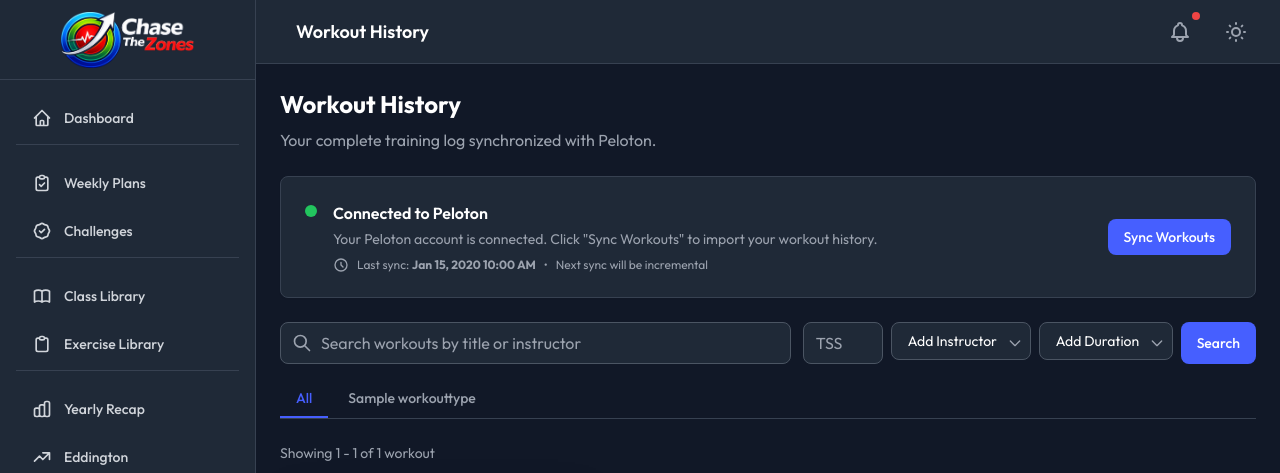
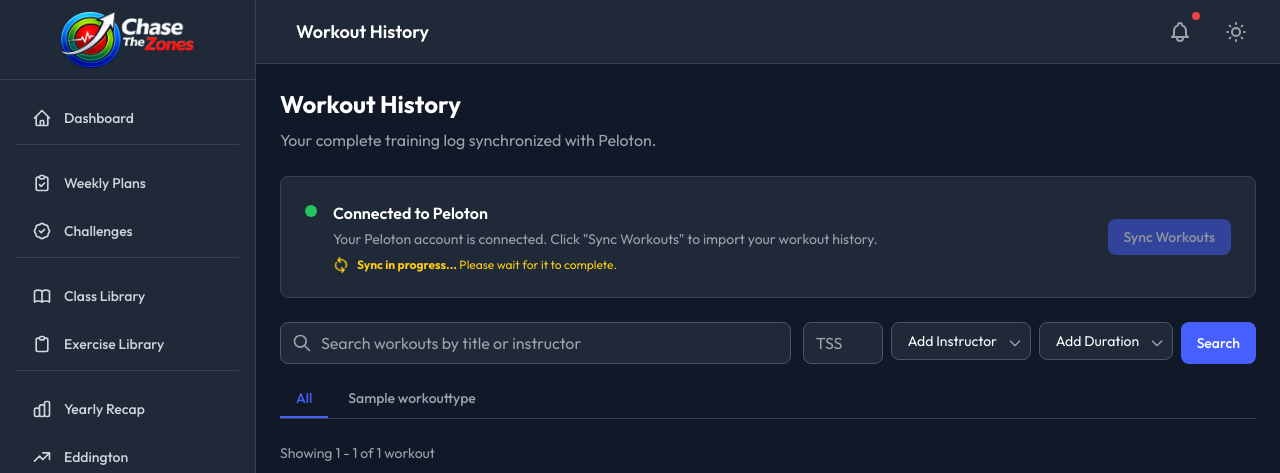
Before and after one commit to milleruk/baselayer, a Django app: page /workouts/ in a window 1280 px wide. Shown: the top 473 px of the page. Run offline with Django 4.2, Linux system fonts and the light colour scheme; a user stored in the database is signed in; tables that the repository leaves empty hold one stand-in row (values such as "Sample post"); data that the repository does not hold is empty; parts of the project's set-up code (start-up, migrations or seed data) failed here and were passed over; some libraries are stand-ins or nearby versions.

Commit message:
feat: Add sync status tracking and 60-minute cooldown period
- Add sync_in_progress, sync_started_at, and sync_cooldown_until fields to PelotonConnection
- Prevent multiple simultaneous syncs
- Implement 60-minute cooldown period after sync completion
- Update sync button UI to show status and disable during sync/cooldown
- Add status messages for sync in progress and cooldown periods
- Update sync_status endpoint to include sync state information
- Clear sync status on errors to prevent stuck states

Migration: peloton/migrations/0003_add_sync_status_tracking.py

```diff
--- a/peloton/models.py
+++ b/peloton/models.py
@@ -53,6 +53,12 @@ class PelotonConnection(models.Model):
     # Metadata
     is_active = models.BooleanField(default=True)
     last_sync_at = models.DateTimeField(blank=True, null=True)
+
+    # Sync status tracking
+    sync_in_progress = models.BooleanField(default=False, help_text="Whether a sync is currently in progress")
+    sync_started_at = models.DateTimeField(blank=True, null=True, help_text="When the current sync started")
+    sync_cooldown_until = models.DateTimeField(blank=True, null=True, help_text="When sync can be run again (60 min cooldown)")
+
     created_at = models.DateTimeField(auto_now_add=True)
     updated_at = models.DateTimeField(auto_now=True)
 
--- a/templates/workouts/history.html
+++ b/templates/workouts/history.html
@@ -21,7 +21,21 @@
           <div class="text-sm text-gray-600 dark:text-gray-400 mb-2">
             Your Peloton account is connected. Click "Sync Workouts" to import your workout history.
           </div>
-          {% if peloton_connection.last_sync_at %}
+          {% if sync_in_progress %}
+            <div class="flex items-center gap-2 text-xs text-yellow-600 dark:text-yellow-400">
+              <svg class="w-4 h-4 animate-spin" fill="none" stroke="currentColor" viewBox="0 0 24 24">
+                <path stroke-linecap="round" stroke-linejoin="round" stroke-width="2" d="M4 4v5h.582m15.356 2A8.001 8.001 0 004.582 9m0 0H9m11 11v-5h-.581m0 0a8.003 8.003 0 01-15.357-2m15.357 2H15"></path>
+              </svg>
+              <span><strong>Sync in progress...</strong> Please wait for it to complete.</span>
+            </div>
+          {% elif sync_cooldown_until %}
+            <div class="flex items-center gap-2 text-xs text-orange-600 dark:text-orange-400">
+              <svg class="w-4 h-4" fill="none" stroke="currentColor" viewBox="0 0 24 24">
+                <path stroke-linecap="round" stroke-linejoin="round" stroke-width="2" d="M12 8v4l3 3m6-3a9 9 0 11-18 0 9 9 0 0118 0z"></path>
+              </svg>
+              <span><strong>Sync on cooldown:</strong> Please wait {{ cooldown_remaining_minutes }} more minute{{ cooldown_remaining_minutes|pluralize }} before syncing again.</span>
+            </div>
+          {% elif peloton_connection.last_sync_at %}
             <div class="flex items-center gap-2 text-xs text-gray-500 dark:text-gray-400">
               <svg class="w-4 h-4" fill="none" stroke="currentColor" viewBox="0 0 24 24">
                 <path stroke-linecap="round" stroke-linejoin="round" stroke-width="2" d="M12 8v4l3 3m6-3a9 9 0 11-18 0 9 9 0 0118 0z"></path>
@@ -49,7 +63,7 @@
       </div>
       <form method="post" action="{% url 'workouts:sync' %}" id="sync-workouts-form">
         {% csrf_token %}
-        <button type="submit" id="sync-workouts-btn" class="px-4 py-2 text-sm font-medium text-white bg-primary hover:bg-primary-dark rounded-lg transition-colors disabled:opacity-50 disabled:cursor-not-allowed whitespace-nowrap">
+        <button type="submit" id="sync-workouts-btn" {% if not can_sync %}disabled{% endif %} class="px-4 py-2 text-sm font-medium text-white bg-primary hover:bg-primary-dark rounded-lg transition-colors disabled:opacity-50 disabled:cursor-not-allowed whitespace-nowrap">
           <span id="sync-btn-text">Sync Workouts</span>
           <span id="sync-btn-spinner" class="hidden inline-block ml-2">
             <svg class="animate-spin h-4 w-4 text-white" xmlns="http://www.w3.org/2000/svg" fill="none" viewBox="0 0 24 24">
@@ -736,6 +750,11 @@ document.addEventListener('DOMContentLoaded', function() {
     syncForm.addEventListener('submit', function(e) {
       e.preventDefault();
 
+      // Check if button is already disabled (sync in progress or cooldown)
+      if (syncBtn.disabled) {
+        return false;
+      }
+
       // Disable button and show spinner
       syncBtn.disabled = true;
       syncBtnText.textContent = 'Syncing...';
@@ -794,9 +813,18 @@ document.addEventListener('DOMContentLoaded', function() {
           } else if (data.status === 'error') {
             syncStatusMessage.textContent = data.message || 'Sync failed. Please try again.';
             syncStatusMessage.className = 'mt-2 text-sm text-red-600 dark:text-red-400';
-            syncBtn.disabled = false;
-            syncBtnText.textContent = 'Sync Workouts';
-            syncBtnSpinner.classList.add('hidden');
+            // Only re-enable button if error is not about sync in progress or cooldown
+            const errorMsg = (data.message || '').toLowerCase();
+            if (!errorMsg.includes('in progress') && !errorMsg.includes('cooldown')) {
+              syncBtn.disabled = false;
+              syncBtnText.textContent = 'Sync Workouts';
+              syncBtnSpinner.classList.add('hidden');
+            } else {
+              // Reload page to show updated status
+              setTimeout(() => {
+                window.location.reload();
+              }, 2000);
+            }
           }
         }
       })
--- a/workouts/views.py
+++ b/workouts/views.py
@@ -1864,6 +1864,21 @@ def workout_history(request):
     ).values_list('ride_detail__fitness_discipline', flat=True).distinct()
     fitness_disciplines = [d for d in fitness_disciplines if d]  # Remove empty values
 
+    # Calculate sync status for template
+    sync_in_progress = False
+    sync_cooldown_until = None
+    cooldown_remaining_minutes = None
+    can_sync = True
+
+    if peloton_connection:
+        sync_in_progress = peloton_connection.sync_in_progress
+        if peloton_connection.sync_cooldown_until and timezone.now() < peloton_connection.sync_cooldown_until:
+            sync_cooldown_until = peloton_connection.sync_cooldown_until
+            cooldown_remaining_minutes = int((peloton_connection.sync_cooldown_until - timezone.now()).total_seconds() / 60)
+            can_sync = False
+        if sync_in_progress:
+            can_sync = False
+
     context = {
         'workouts': page_obj,
         'workout_types': workout_types,
@@ -1871,6 +1886,10 @@ def workout_history(request):
         'durations': all_durations,
         'fitness_disciplines': fitness_disciplines,
         'peloton_connection': peloton_connection,
+        'sync_in_progress': sync_in_progress,
+        'sync_cooldown_until': sync_cooldown_until,
+        'cooldown_remaining_minutes': cooldown_remaining_minutes,
+        'can_sync': can_sync,
         'search_query': search_query,
         'workout_type_filter': workout_type_filter,
         'instructor_filter': instructor_filter,
@@ -2749,6 +2768,23 @@ def sync_workouts(request):
     except PelotonConnection.DoesNotExist:
         messages.error(request, 'No Peloton connection found. Please connect your Peloton account first.')
         return redirect('workouts:history')
+
+    # Check if sync is already in progress
+    if connection.sync_in_progress:
+        messages.warning(request, 'A sync is already in progress. Please wait for it to complete.')
+        return redirect('workouts:history')
+
+    # Check if sync is in cooldown period (60 minutes)
+    from datetime import timedelta
+    if connection.sync_cooldown_until and timezone.now() < connection.sync_cooldown_until:
+        remaining_minutes = int((connection.sync_cooldown_until - timezone.now()).total_seconds() / 60)
+        messages.warning(request, f'Sync is on cooldown. Please wait {remaining_minutes} more minute(s) before syncing again.')
+        return redirect('workouts:history')
+
+    # Mark sync as in progress
+    connection.sync_in_progress = True
+    connection.sync_started_at = timezone.now()
+    connection.save()
 
     try:
         from peloton.services.peloton import PelotonAPIError
@@ -3583,6 +3619,11 @@ def sync_workouts(request):
         # Update connection last sync time
         sync_completed_at = timezone.now()
         connection.last_sync_at = sync_completed_at
+
+        # Clear sync in progress and set cooldown period (60 minutes)
+        connection.sync_in_progress = False
+        connection.sync_started_at = None
+        connection.sync_cooldown_until = sync_completed_at + timedelta(minutes=60)
         connection.save()
 
         # Also update profile sync time
@@ -3622,6 +3663,12 @@ def sync_workouts(request):
     except PelotonAPIError as e:
         logger.error(f"Peloton API error during sync: {e}", exc_info=True)
         error_message = f'Peloton API error: {str(e)}'
+
+        # Clear sync status on error
+        connection.sync_in_progress = False
+        connection.sync_started_at = None
+        connection.save()
+
         messages.error(request, error_message)
 
         # If AJAX request, return JSON
@@ -3633,6 +3680,12 @@ def sync_workouts(request):
     except Exception as e:
         logger.error(f"Error syncing workouts: {e}", exc_info=True)
         error_message = f'Error syncing workouts: {str(e)}'
+
+        # Clear sync status on error
+        connection.sync_in_progress = False
+        connection.sync_started_at = None
+        connection.save()
+
         messages.error(request, error_message)
 
         # If AJAX request, return JSON
@@ -3651,15 +3704,31 @@ def sync_status(request):
     """Return sync status for AJAX polling"""
     try:
         connection = PelotonConnection.objects.get(user=request.user)
+
+        # Check if sync is in progress or cooldown
+        sync_in_progress = connection.sync_in_progress
+        sync_cooldown_until = None
+        cooldown_remaining_minutes = None
+
+        if connection.sync_cooldown_until and timezone.now() < connection.sync_cooldown_until:
+            sync_cooldown_until = connection.sync_cooldown_until.isoformat()
+            cooldown_remaining_minutes = int((connection.sync_cooldown_until - timezone.now()).total_seconds() / 60)
+
         status = {
             'connected': True,
             'last_sync_at': connection.last_sync_at.isoformat() if connection.last_sync_at else None,
+            'sync_in_progress': sync_in_progress,
+            'sync_cooldown_until': sync_cooldown_until,
+            'cooldown_remaining_minutes': cooldown_remaining_minutes,
             'workout_count': Workout.objects.filter(user=request.user).count(),
         }
     except PelotonConnection.DoesNotExist:
         status = {
             'connected': False,
             'last_sync_at': None,
+            'sync_in_progress': False,
+            'sync_cooldown_until': None,
+            'cooldown_remaining_minutes': None,
             'workout_count': 0,
         }
 
```
Also changed, not shown: peloton/migrations/0003_add_sync_status_tracking.py (added).
